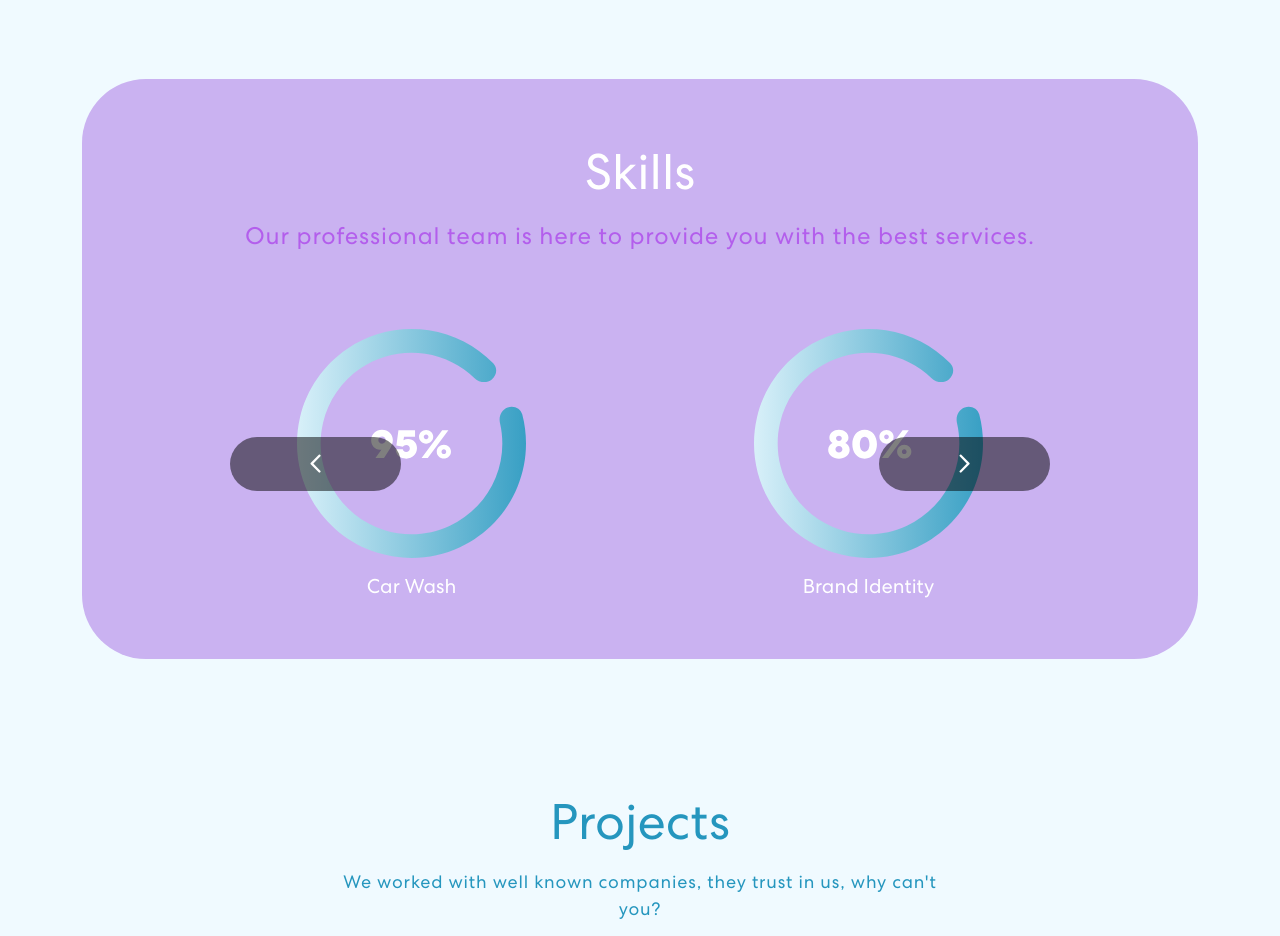
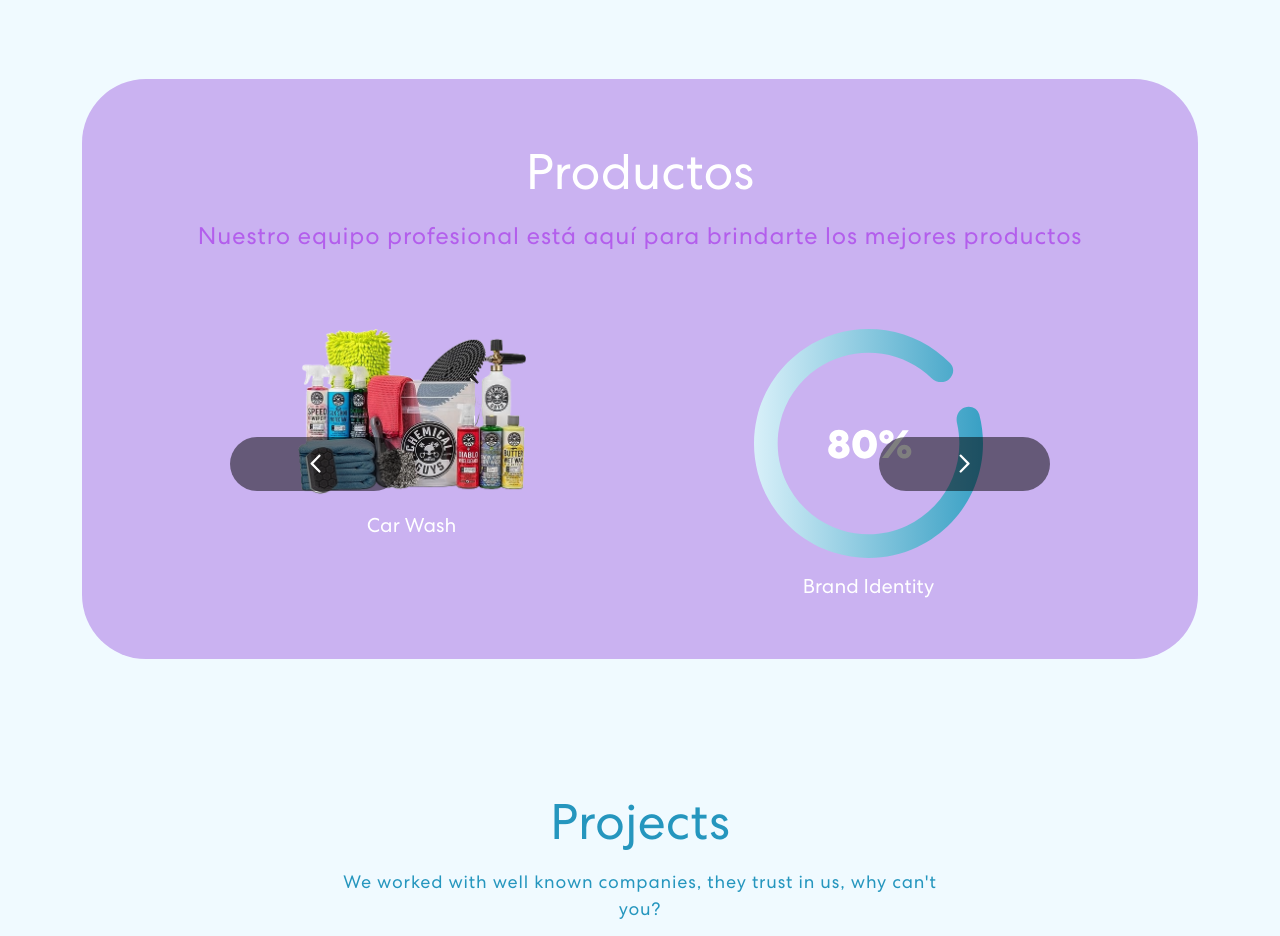
Before and after one commit to ValentinAltamirano1/WashUp-App, a React (Create React App) app in the folder washup-app/: page / in a window 1280 px wide. Shown: the part 840-1776 px from the top of the page. Built offline with nearby package versions, Linux system fonts and the light colour scheme.

Commit message:
pictures products

```diff
--- a/washup-app/src/Components/Skills.js
+++ b/washup-app/src/Components/Skills.js
@@ -1,5 +1,5 @@
 import React from 'react';
-import meter1 from "../assets/img/meter1.svg";
+import picture1 from "../assets/img/Chemical-Guys-16-PieceArsenal.png";
 import meter2 from "../assets/img/meter2.svg";
 import meter3 from "../assets/img/meter3.svg";
 import Carousel from 'react-multi-carousel';
@@ -36,11 +36,11 @@ return (
             <div className="row">
                 <div className="col-12">
                     <div className="skill-bx wow zoomIn">
-                        <h2>Skills</h2>
-                        <p>Our professional team is here to provide you with the best services.</p>
+                        <h2>Productos</h2>
+                        <p>Nuestro equipo profesional está aquí para brindarte los mejores productos</p>
                         <Carousel responsive={responsive} infinite={true} className="owl-carousel owl-theme skill-slider">
                             <div className="item">
-                                <img src={meter1} alt="Image" />
+                                <img src={picture1} alt="Image" />
                                 <h5>Car Wash</h5>
                             </div>
                             <div className="item">
@@ -52,7 +52,7 @@ return (
                                 <h5>Purpose</h5>
                             </div>
                             <div className="item">
-                                <img src={meter1} alt="Image" />
+                                <img src={picture1} alt="Image" />
                                 <h5>Time</h5>
                             </div>
                         </Carousel>
```
Also changed, not shown: washup-app/src/assets/img/Chemical-Guys-16-PieceArsenal.png (added), washup-app/src/assets/img/Chemical-Guys-Butter-Wet-Wax.jpg (deleted).
